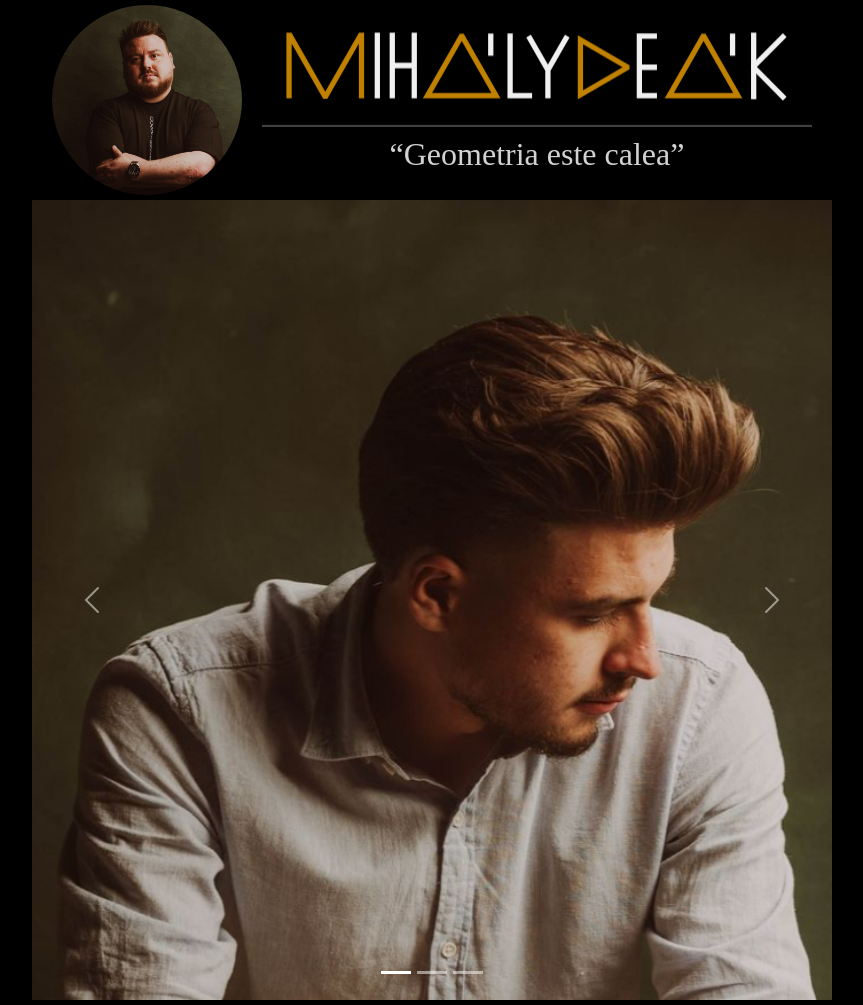
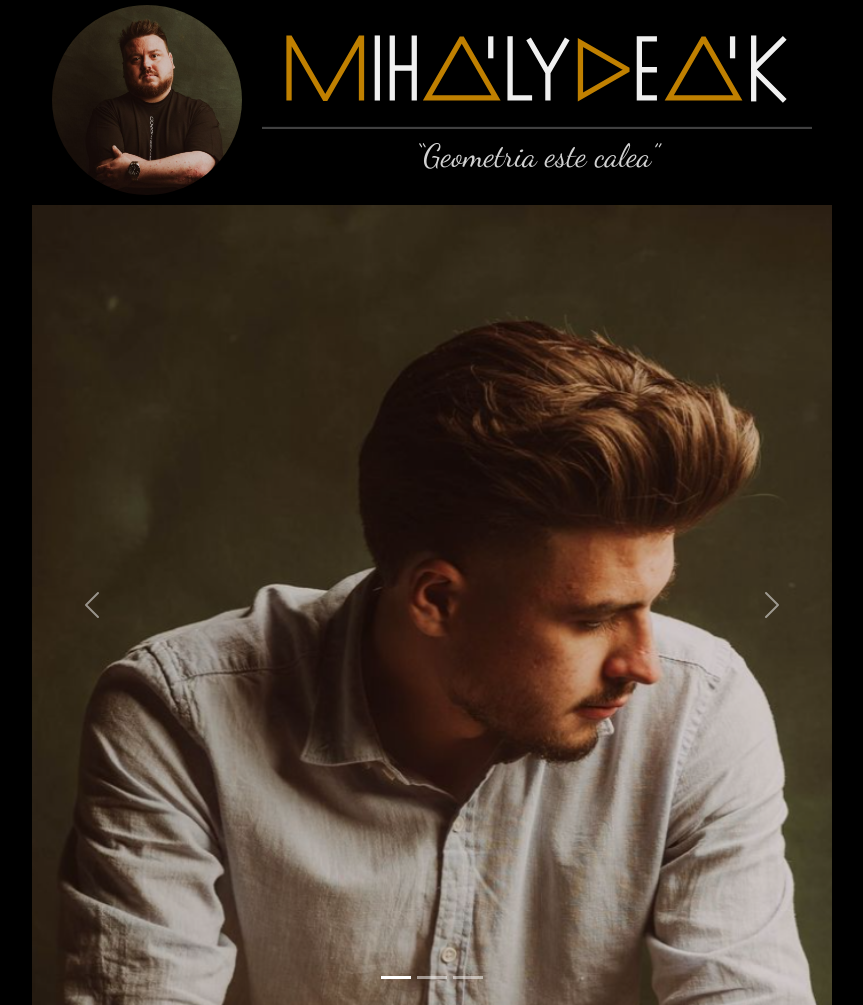
Before and after one commit to MarkD-Kovacs/MihalydeakDaniel, a plain HTML site: page index.html in a window 1280 px wide. Shown: the top 1005 px of the page, without its empty margins (208-1071 px from the left). Drawn offline with nearby package versions, Linux system fonts and the light colour scheme.

Commit message:
Add files via upload

```diff
--- a/canvas.js
+++ b/canvas.js
@@ -22,7 +22,7 @@ var distance = 80;
 
 var canvas = document.querySelector('canvas');
 
-const scale = 1;//window.devicePixelRatio;
+const scale = window.devicePixelRatio;
 var pw = canvas.parentElement.clientWidth;
 var u = (pw - 40)/ 580;
 var w = 580 * u;
@@ -37,6 +37,7 @@ function toRadians(degrees) {
 
 canvas.width = w * scale;
 canvas.height = h * scale;
+//u /= scale;
 
 canvas.style.width = w + "px";
 canvas.style.height = h + "px";
--- a/index.html
+++ b/index.html
@@ -20,26 +20,30 @@
             }
             header, main {
                 max-width: 800px;
-                margin: 0;
+                margin: 5px 0px;
+            }
+            h2 {
+                font-family: "Dancing Script", cursive;
             }
         </style>
         <meta charset="utf-8">
         <meta name="viewport" content="width=device-width, initial-scale=1">
         <link href="https://cdn.jsdelivr.net/npm/bootstrap@5.3.3/dist/css/bootstrap.min.css" rel="stylesheet" integrity="sha384-QWTKZyjpPEjISv5WaRU9OFeRpok6YctnYmDr5pNlyT2bRjXh0JMhjY6hW+ALEwIH" crossorigin="anonymous">
-</head>
+        <link href="https://fonts.googleapis.com/css2?family=Dancing+Script&display=swap" rel="stylesheet">
+    </head>
     <body style="background: black">
 
         <header style="padding-left: 20px; padding-right: 20px; height: auto; width: 100%; display:flex; flex-direction: row; align-items: center; gap: 20px; ">
 
-            <img src="profil.png" alt="profil" style="width: 25%; border-radius: 50%; margin: 5px 0px">
+            <img src="profil.png" alt="profil" style="width: 25%; border-radius: 50%;">
 
             <div style="flex-grow: 1; display: flex; flex-direction: column; align-items: center;">
                 <canvas style="width:0;"></canvas>
                 <script src="canvas.js"></script>
 
                 <hr style="background: white; width: 100%; height: 3px; margin-top: 4px; margin-bottom: 8px">
-                <div style="background: black; width: 100%; display: flex; flex-direction: column; align-items: center; margin-bottom: 5px;">
-                    <h2 style=" color: rgb(210, 210, 210); font-family: Brush Script MT, Brush Script Std; font-size: 32px;">&ldquo;Geometria este calea&rdquo;</h2>
+                <div style="background: black; width: 100%; display: flex; flex-direction: column; align-items: center;">
+                    <h2 style=" color: rgb(210, 210, 210); font-size: 2rem;">&ldquo;Geometria este calea&rdquo;</h2>
                 </div>
 
             </div>
```
